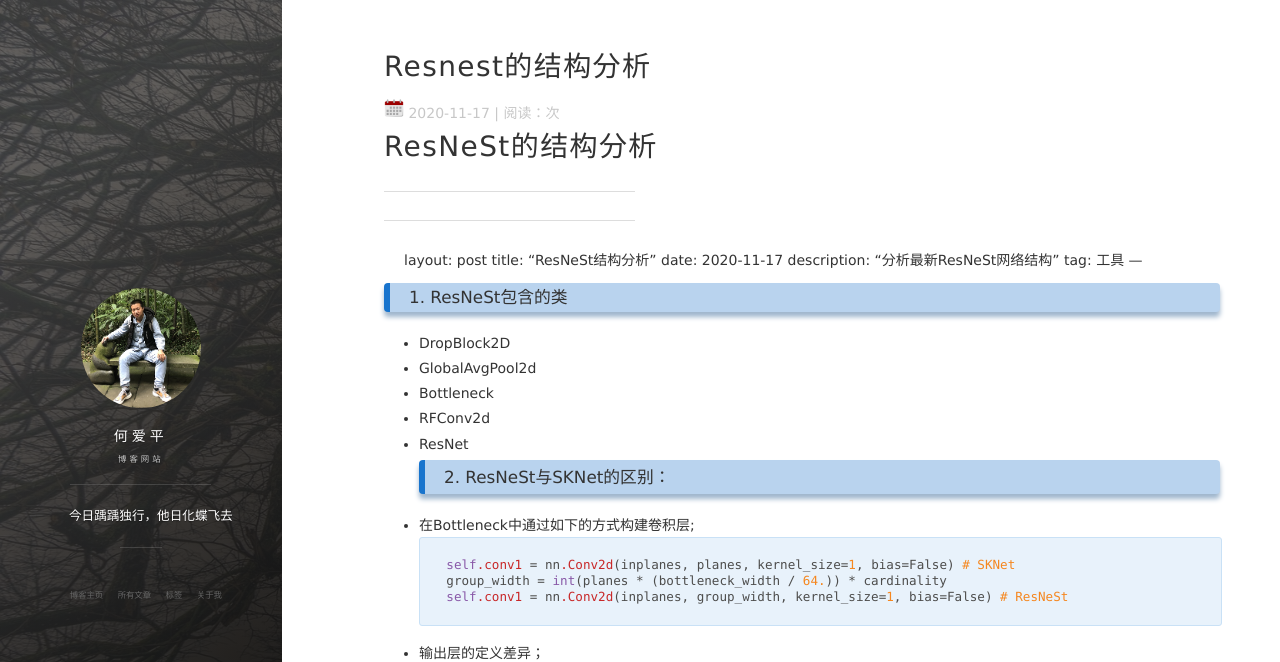
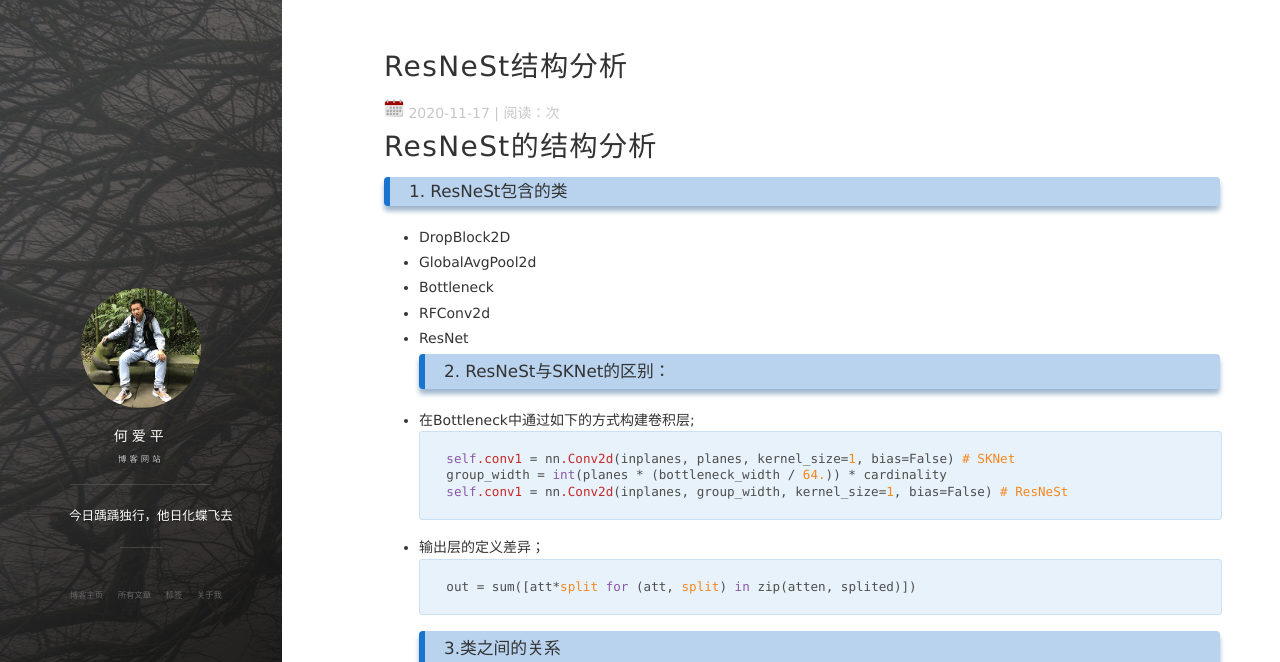
Before and after one commit to AndrewHeaiping/AndrewHeaiping.github.io., a Jekyll site: the page built from _posts/2020-11-17-ResNeSt的结构分析.md, in a window 1280 px wide and 900 px high, cut to the strip 0-662 px from the top of the window. Built offline with Jekyll 4.4.1, drawn with Linux system fonts in a browser that asks for light colours; nearby versions of some CDN libraries; our own code applies the rules of GitHub Pages for plain Markdown files; comment, search, counter and statistics services are not loaded; part of the change alters nothing that is shown.

Commit message:
Update 2020-11-17-ResNeSt的结构分析.md

````diff
--- a/_posts/2020-11-17-ResNeSt的结构分析.md
+++ b/_posts/2020-11-17-ResNeSt的结构分析.md
@@ -1,6 +1,3 @@
-# ResNeSt的结构分析
----
-
 ---
 layout: post
 title: "ResNeSt结构分析"
@@ -8,6 +5,7 @@ date: 2020-11-17
 description: "分析最新ResNeSt网络结构"
 tag: 工具
 ---
+# ResNeSt的结构分析
 ### 1. ResNeSt包含的类
 * DropBlock2D
 * GlobalAvgPool2d
@@ -27,7 +25,7 @@ out = sum([att*split for (att, split) in zip(atten, splited)])
 ```
 ### 3.类之间的关系
 类之间的调用关系如图：
-![Figure](G:\WorkFiles\Projects\experiments\figures\class.png)
+![Figure](\images\posts\markdown\class.png)
 
 ### 4.不同初始参数的网络结构
 - resnest50_fast_1s1x64d
@@ -43,10 +41,10 @@ out = sum([att*split for (att, split) in zip(atten, splited)])
 ### 6.实验结果及分析
 - 训练网络的收敛速度
 损失值随训练轮询次数的变化而减小，不同的网络结构收敛速度各异
-![Loss](G:\WorkFiles\Projects\experiments\figures\myplot.png)
+![Loss](\images\posts\markdown\myplot.png)
 - 网络训练的时间性能
 不同网络训练轮询次数增加相应的耗时
-![Time](G:\WorkFiles\Projects\experiments\figures\time.png)
+![Time](\images\posts\markdown\time.png)
 - 实验结论
 根据实验结果，分析得出以下几点结论：
 >(1) ResNeSt在训练网络收敛速度上明显快于MxNet;<br>
````
